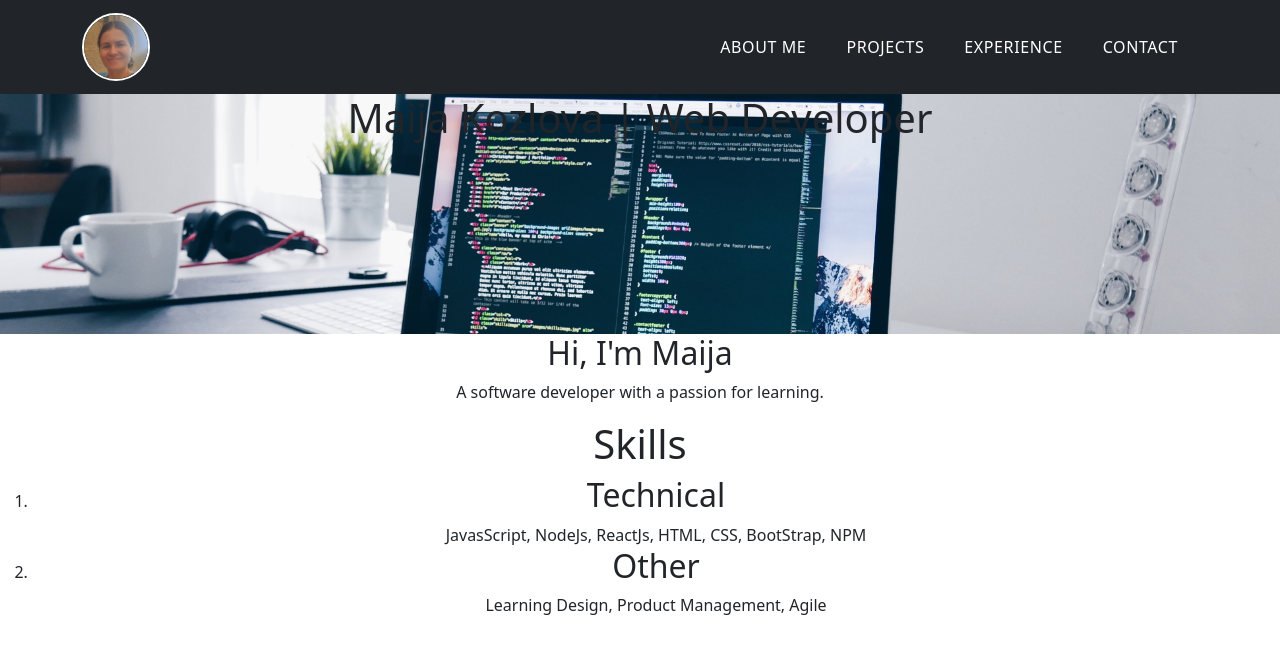
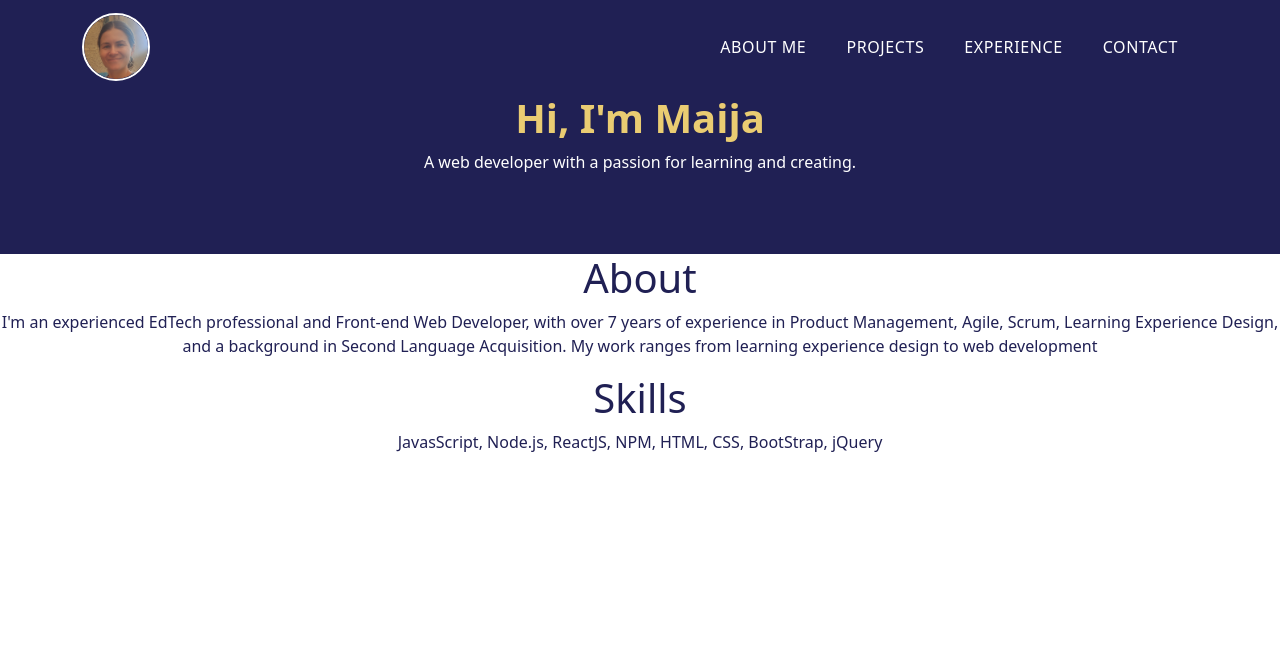
Before and after one commit to maijako/portfolio, a React (Create React App) app in the folder portfolio-app/: page / in a window 1280 px wide. Shown: the top 654 px of the page. Built offline with nearby package versions, Linux system fonts and the light colour scheme.

Commit message:
style about me section

```diff
--- a/portfolio-app/src/components/Header.js
+++ b/portfolio-app/src/components/Header.js
@@ -5,7 +5,8 @@ function Header() {
   return (
     <div className="header-wrapper">
         <div className="main-info">
-            <h1>Maija Kozlova | Web Developer</h1>
+            <h1 className="greeting">Hi, I'm Maija</h1>
+            <p className="blurb">A web developer with a passion for learning and creating.</p>
         </div>
     </div>
   )
--- a/portfolio-app/src/components/Navbar.js
+++ b/portfolio-app/src/components/Navbar.js
@@ -6,9 +6,8 @@ import logo from "../components/logo.png";
 
 function Navbar() {
     return (
-        <nav className="navbar navbar-expand-lg navbar-dark bg-dark">
+        <nav className="navbar navbar-custom navbar-expand-lg navbar-dark ">
             <div className="container">
-
                 <a className="navbar-brand" href="https://www.linkedin.com/in/maijakozlova" target="blank"><img className="logo" src={logo} alt="logo..." /></a>
                 <button className="navbar-toggler navbar-dark" type="button" data-toggle="collapse" data-target="#navbarTogglerDemo02" aria-controls="navbarTogglerDemo02" aria-expanded="false" aria-label="Toggle navigation">
                     <span className="navbar-toggler-icon" ></span>
--- a/portfolio-app/src/pages/Home.js
+++ b/portfolio-app/src/pages/Home.js
@@ -5,25 +5,16 @@ function Home() {
   return (
     <div className="home">
       <div className="about">
-        <h2>Hi, I'm Maija</h2>
-        <div className="prompt">
-          <p>
-            A software developer with a passion for learning.
-          </p>
-        </div>
+        <h1> About </h1>
+        <p>
+        I'm an experienced EdTech professional and Front-end Web Developer, with over 7 years of experience in Product Management, Agile, Scrum, Learning Experience Design, and a background in Second Language Acquisition. My work ranges from learning experience design to web development
+        </p>
       </div>
       <div className="skills">
         <h1> Skills </h1>
-        <ol className="list">
-          <li className="item">
-            <h2>Technical</h2>
-            <span>JavasScript, NodeJs, ReactJs, HTML, CSS, BootStrap, NPM</span>
-          </li>
-          <li className="item">
-            <h2>Other</h2>
-            <span>Learning Design, Product Management, Agile</span>
-          </li>
-        </ol>
+        <p>
+          JavasScript, Node.js, ReactJS, NPM, HTML, CSS, BootStrap, jQuery
+        </p>
       </div>
     </div>
   )
--- a/portfolio-app/src/styles/Header.css
+++ b/portfolio-app/src/styles/Header.css
@@ -2,8 +2,26 @@
 
 .header-wrapper {
     position: relative;
-    background: url(../assets/images/header-image.jpg) no-repeat;
+    background: no-repeat;
     background-size: cover;
     background-position: center;
-    height: 30vh;
+    background-color: var(--primary-blue);
+    height: 20vh;
 }
+
+.greeting,
+.blurb {
+    display: flex;
+    justify-content: center;
+}
+
+.greeting {
+    color: var(--primary-orange);
+    font-weight: bold;
+
+}
+
+.blurb {
+    color: var(--primary-white);
+
+}
--- a/portfolio-app/src/styles/Home.css
+++ b/portfolio-app/src/styles/Home.css
@@ -0,0 +1,13 @@
+
+.home > .about > .skills {
+    display: flex;
+}
+
+h1,
+p {
+ color: var(--primary-blue);
+}
+
+h1 {
+    font-weight: bold;
+}
--- a/portfolio-app/src/styles/Navbar.css
+++ b/portfolio-app/src/styles/Navbar.css
@@ -2,6 +2,7 @@
 :root {
     --primary-white: #fff;
     --primary-orange: rgb(234, 204, 114);
+    --primary-blue:  rgb(32, 32, 84);
 }
 
 body {
@@ -45,3 +46,7 @@ nav ul li {
 .navbar-brand {
     max-width: 17.25rem;
 }
+
+.navbar-custom {
+    background-color: var(--primary-blue);
+}
```
